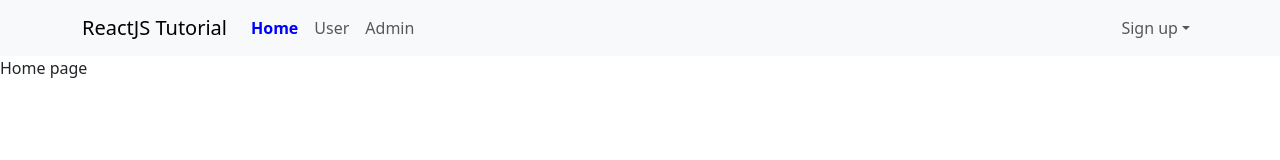
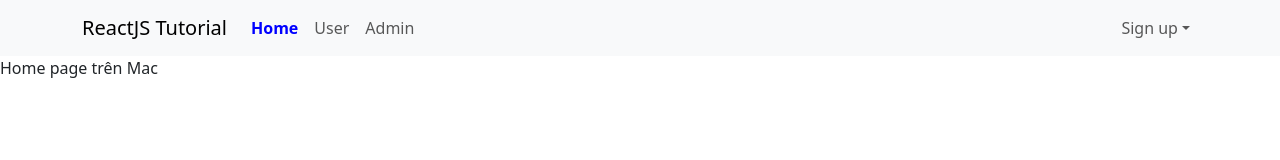
Before and after one commit to ThinhChu/React-JS, a JavaScript app: page / in a window 1280 px wide. Shown: the top 160 px of the page. Built offline with nearby package versions, Linux system fonts and the light colour scheme.

Commit message:
Test setup in mac

```diff
--- a/src/components/home/HomePage.js
+++ b/src/components/home/HomePage.js
@@ -1,5 +1,5 @@
 const HomePage = (props) => {
-  return <div>Home page</div>;
+  return <div>Home page trên Mac</div>;
 };
 
 export default HomePage;
```
